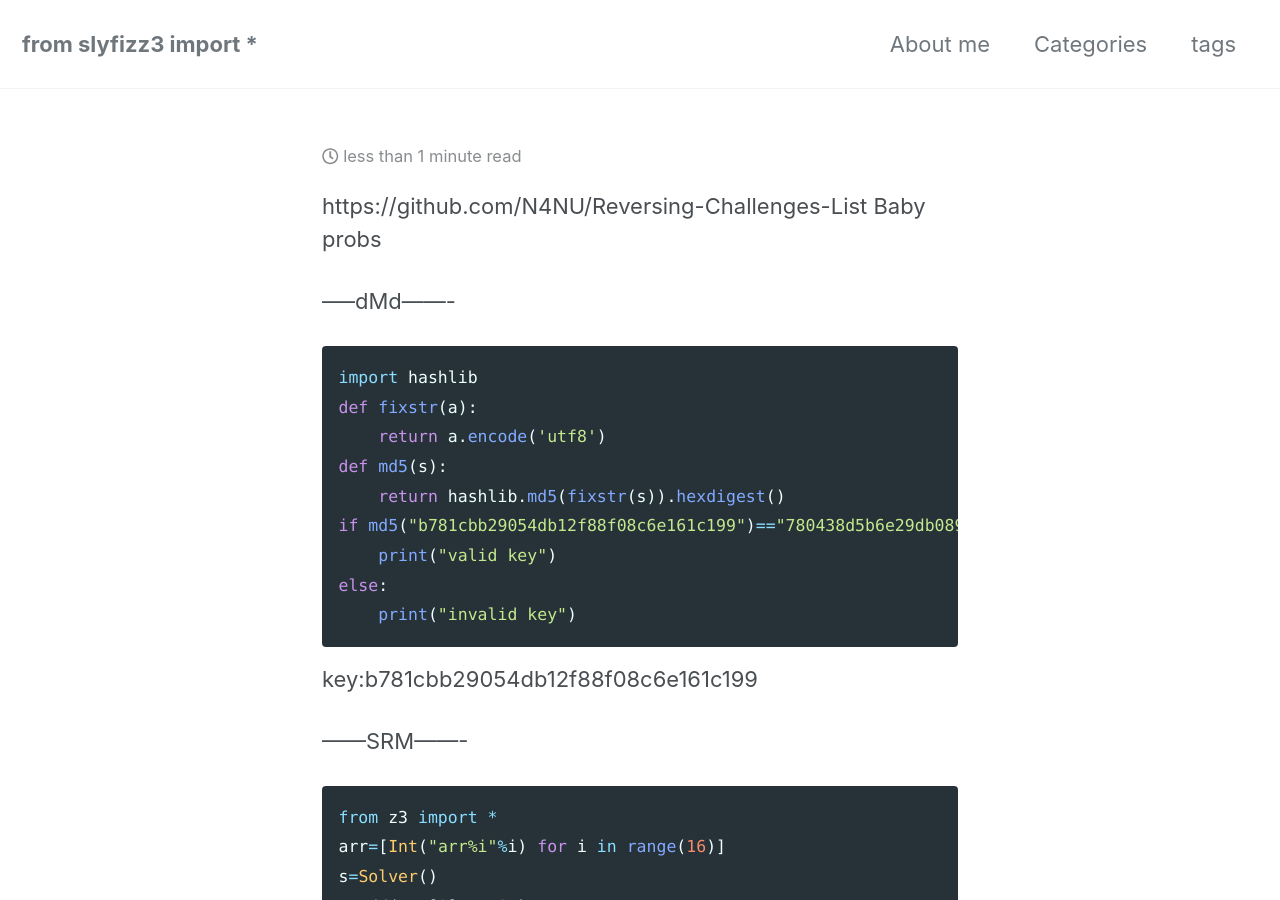
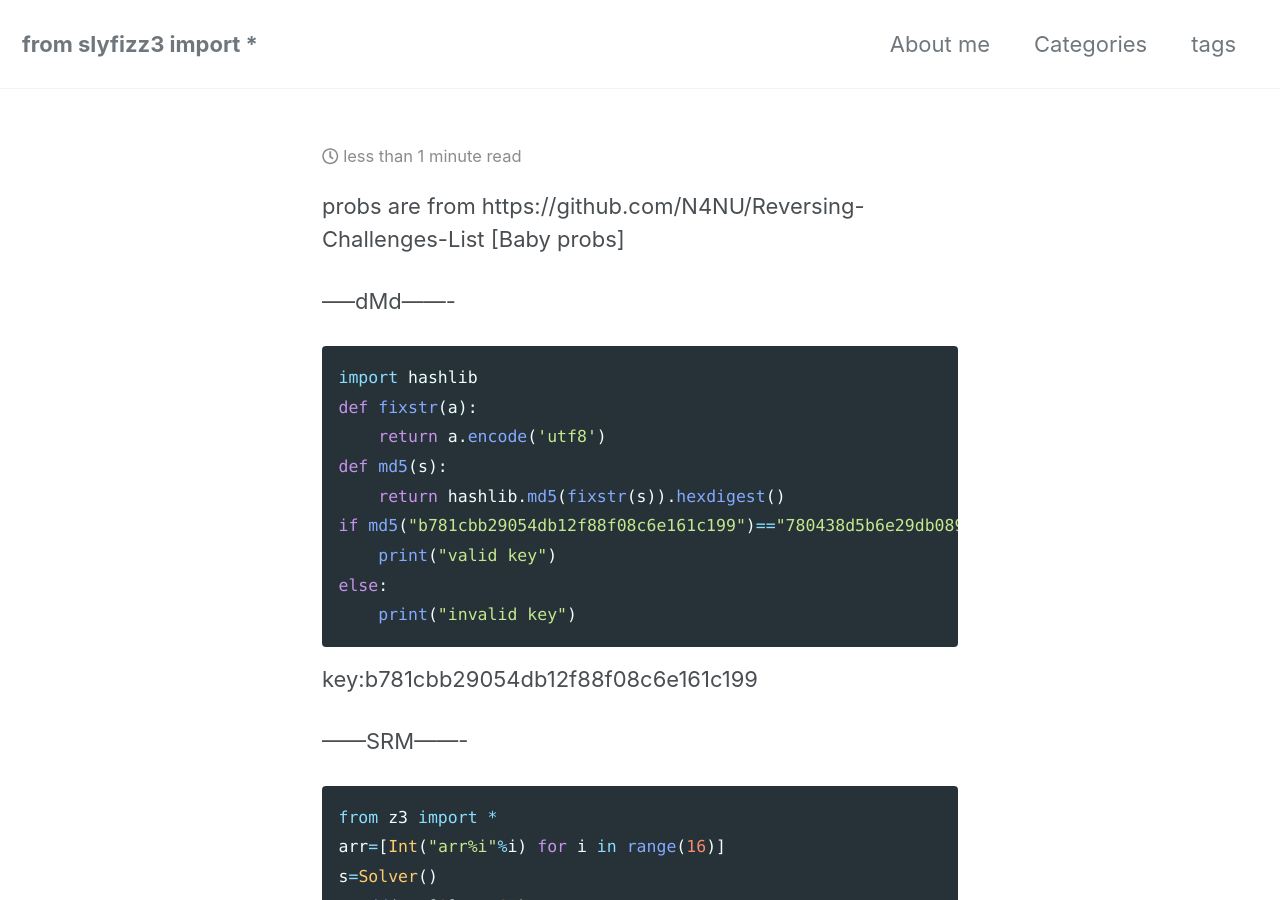
Before and after one commit to slyfizz3/slyfizz3.github.io, a Jekyll site: the page built from _posts/2019-06-26-Rev-chall[Baby].md, in a window 1280 px wide and 900 px high. Built offline with Jekyll 4.4.1, drawn with Linux system fonts in a browser that asks for light colours; cached includes are drawn as plain includes; nearby versions of some CDN libraries.

Commit message:
Update 2019-06-26-Rev-chall[Baby].md

````diff
--- a/_posts/2019-06-26-Rev-chall[Baby].md
+++ b/_posts/2019-06-26-Rev-chall[Baby].md
@@ -5,8 +5,8 @@ categories:Rev-chall
 tags:Baby
 ---
 
-https://github.com/N4NU/Reversing-Challenges-List
-Baby probs
+probs are from https://github.com/N4NU/Reversing-Challenges-List
+[Baby probs]
 
 -----dMd-------
 ```python
````
